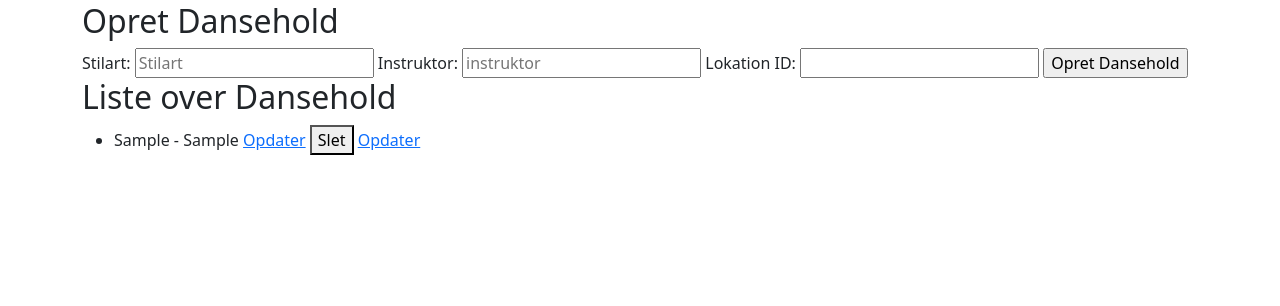
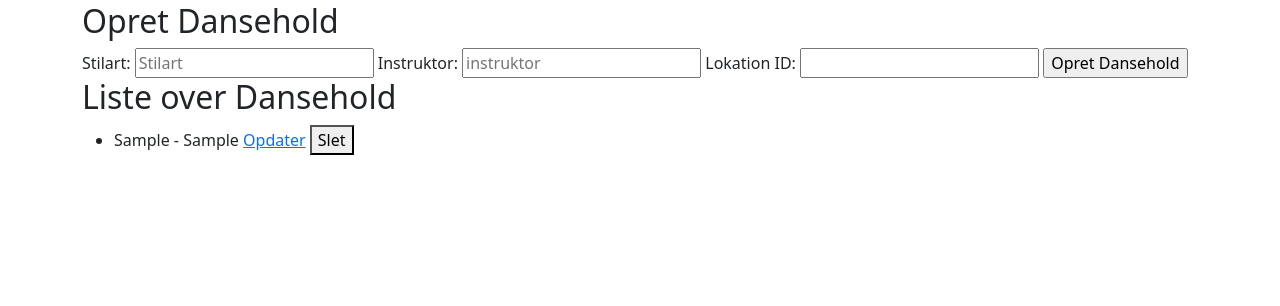
Before and after one commit to LHjortlund/danseskole01, a Flask app: page /dansehold in a window 1280 px wide. Shown: the part 192-498 px from the top of the page. Run offline with Flask 3, Linux system fonts and the light colour scheme; tables that the repository leaves empty hold one stand-in row (values such as "Sample post").

Commit message:
opdater dansehold virker nu

```diff
--- a/templates/dansehold.html
+++ b/templates/dansehold.html
@@ -19,7 +19,6 @@
                 {{ dansehold.stilart }} - {{ dansehold.instruktor }}
                 <a href="/opdater_dansehold/{{ dansehold.id }}">Opdater</a>
                 <button onclick="sletDansehold({{ dansehold.id }})">Slet</button>
-                <a href="/opdater_dansehold/{{ dansehold.id }}">Opdater</a>
             </li>
             {% endfor %}
         </ul>
```
